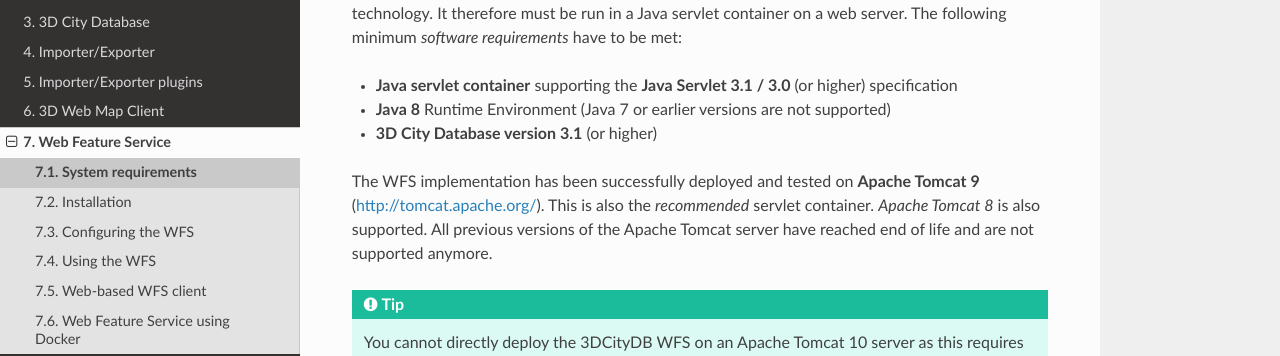
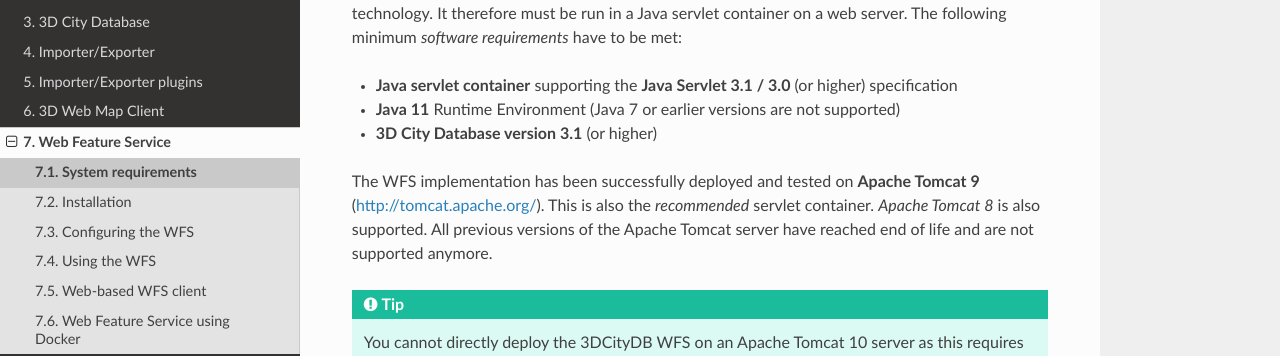
Before and after one commit to 3dcitydb/3dcitydb-docs, a Sphinx documentation site: the page built from source/wfs/system-requirements.rst, in a window 1280 px wide and 1271 px high. Shown: the part 182-538 px from the top of the window. Built offline with Sphinx 7.4.7 and the Read the Docs theme 2.0.0, drawn with Linux system fonts in a browser that asks for light colours.

Commit message:
updated WFS requirements

```diff
--- a/source/wfs/system-requirements.rst
+++ b/source/wfs/system-requirements.rst
@@ -8,7 +8,7 @@ requirements* have to be met:
 
 -  **Java servlet container** supporting the **Java Servlet 3.1 / 3.0**
    (or higher) specification
--  **Java 8** Runtime Environment (Java 7 or earlier versions are not
+-  **Java 11** Runtime Environment (Java 7 or earlier versions are not
    supported)
 -  **3D City Database version 3.1** (or higher)
 
```
